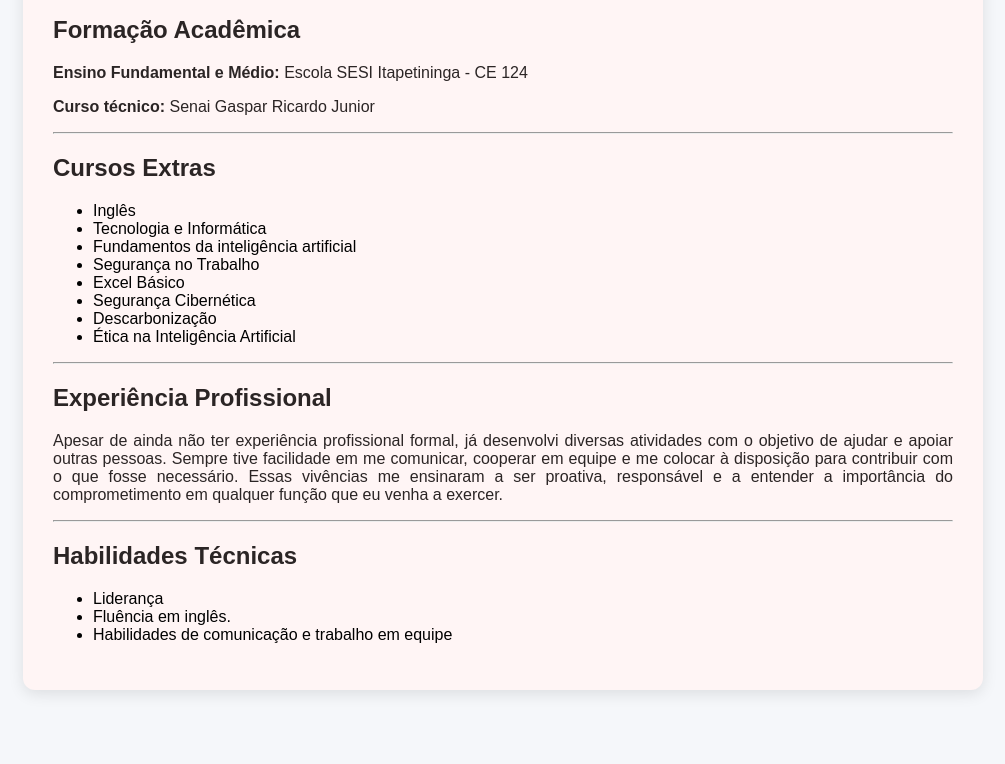
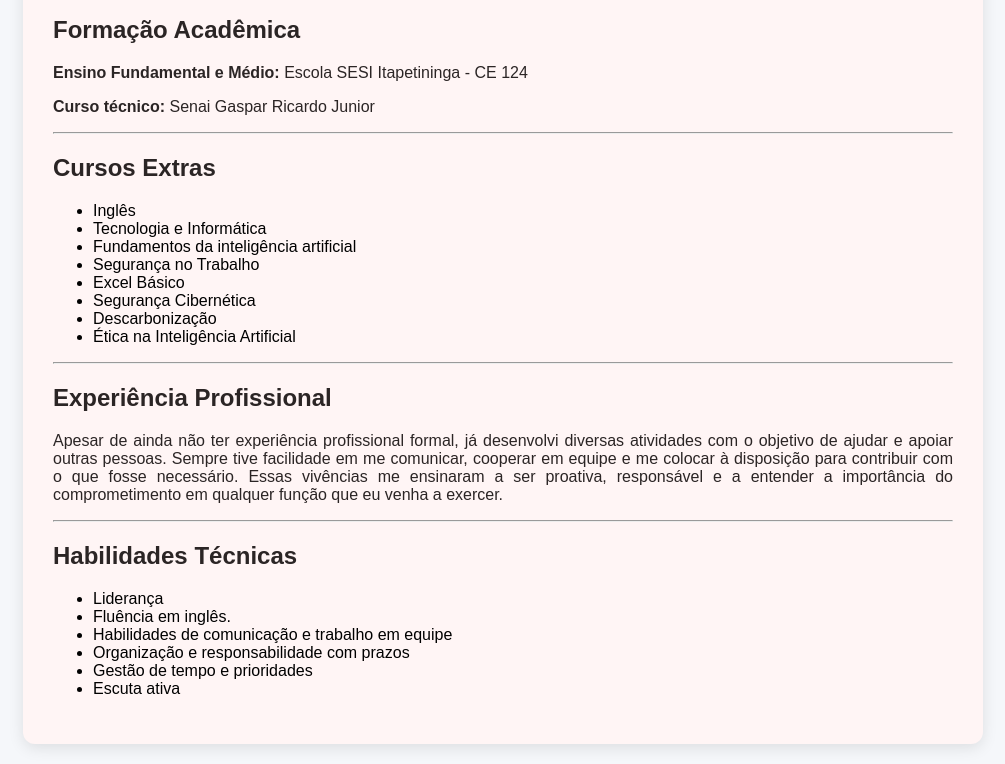
Before and after one commit to KetlyGabriely/Linguagem-de-marcacao, a plain HTML site: page ex05.html in a window 1280 px wide. Shown: the part 696-1460 px from the top of the page, without its empty margins (137-1142 px from the left). Before the commit the page ends 1406 px from the top, so only its background shows below. Drawn offline with Linux system fonts and the light colour scheme.

Commit message:
exercicios

```diff
--- a/ex05.html
+++ b/ex05.html
@@ -129,6 +129,9 @@
                     <li>Liderança </li>
                     <li>Fluência em inglês.</li>
                     <li>Habilidades de comunicação e trabalho em equipe</li>
+                    <li>Organização e responsabilidade com prazos</li>
+                    <li>Gestão de tempo e prioridades</li>
+                    <li>Escuta ativa</li>
                 </ul>
             </section>
         </main>
```
